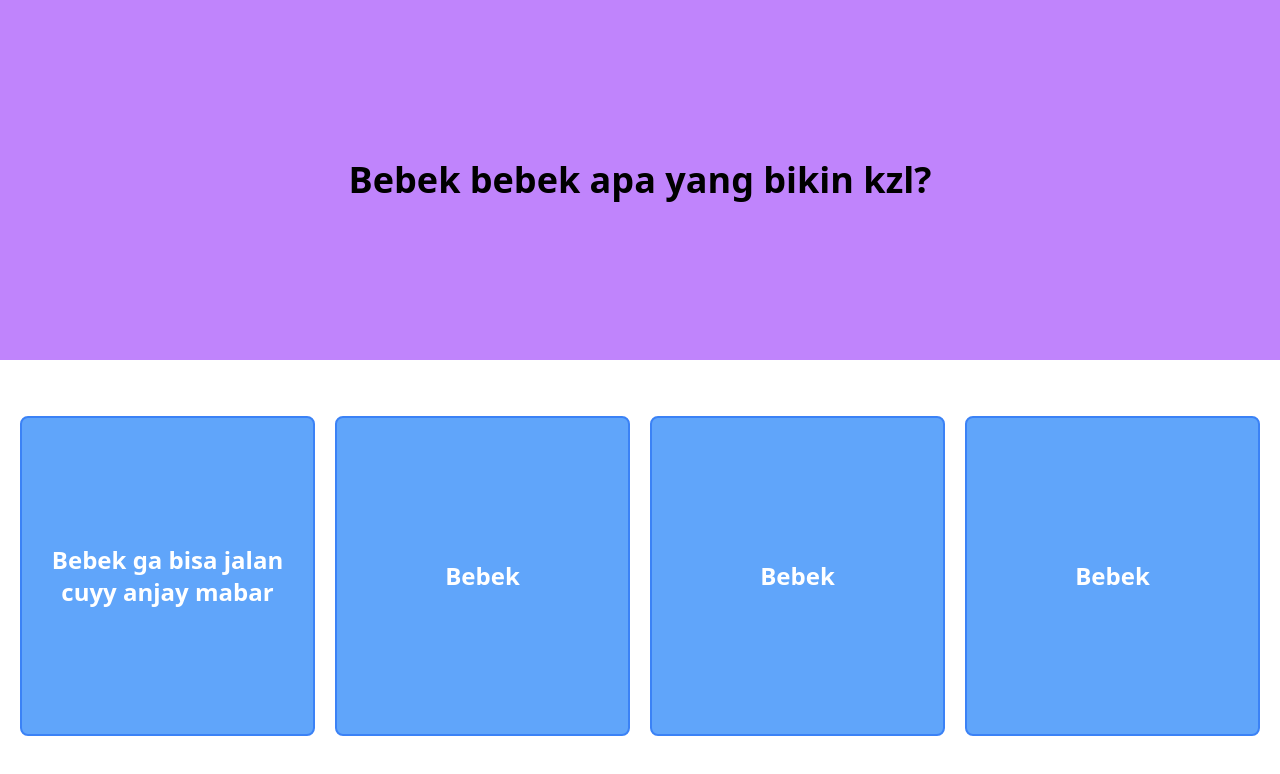
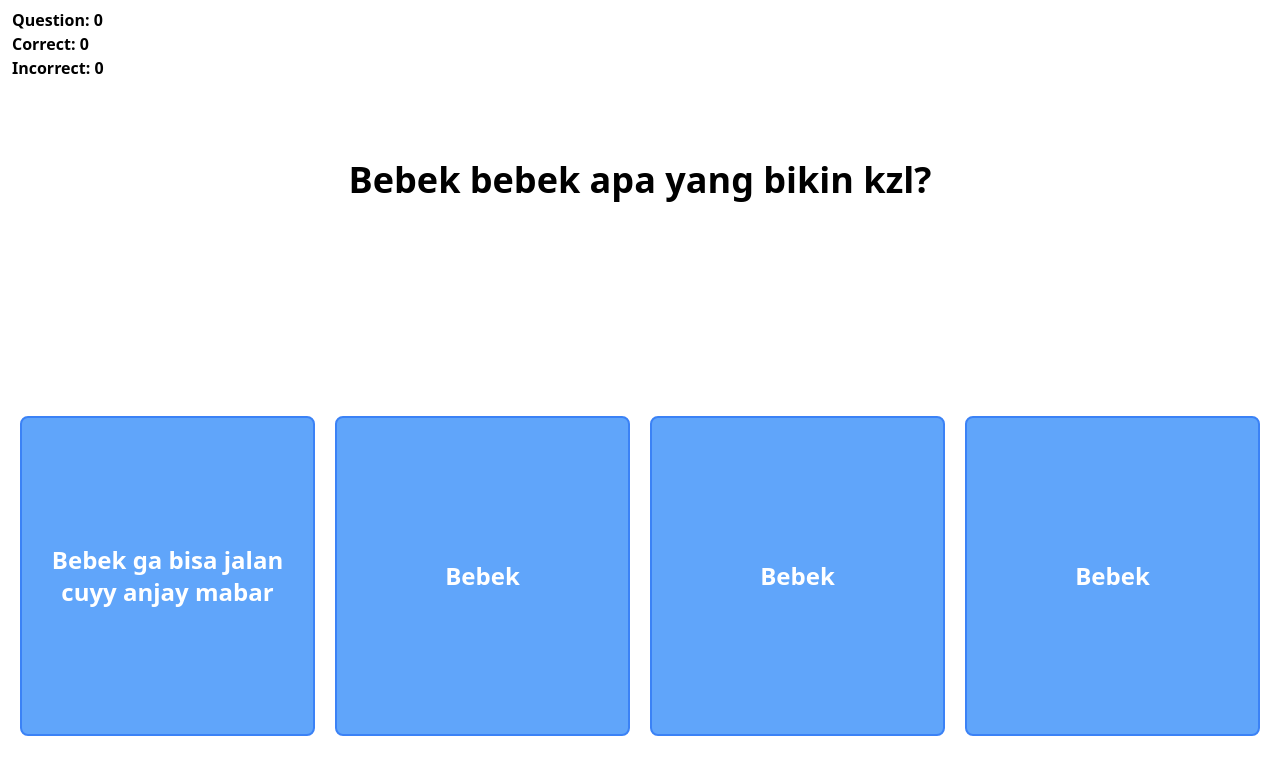
Before and after one commit to masgalih320/quizapp-nextjs, a Next.js app: page / in a window 1280 px wide. Shown: the top 774 px of the page. Built offline with nearby package versions, Linux system fonts and the light colour scheme.

Commit message:
Update index.jsx

```diff
--- a/pages/index.jsx
+++ b/pages/index.jsx
@@ -1,7 +1,12 @@
 export default function Home() {
   return (
     <div className="overflow-hidden">
-      <div className="bg-purple-400 h-[45vh] p-6 mb-4 flex items-center justify-center">
+      <div className="h-[45vh] p-6 mb-4 flex items-center justify-center relative bg">
+        <h3 className="absolute top-2 left-3">
+          <div className="font-bold">Question: <span id="totalQuestion">0</span></div>
+          <div className="font-bold">Correct: <span id="totalCorrect">0</span></div>
+          <div className="font-bold">Incorrect: <span id="totalIncorrect">0</span></div>
+        </h3>
         <div className="font-bold text-4xl select-none">Bebek bebek apa yang bikin kzl?</div>
       </div>
       <div className="h-[50vh] flex justify-between items-center space-x-5 mx-5">
```
Also changed, not shown: 1 other file (tests, documents, lock files or other folders).
